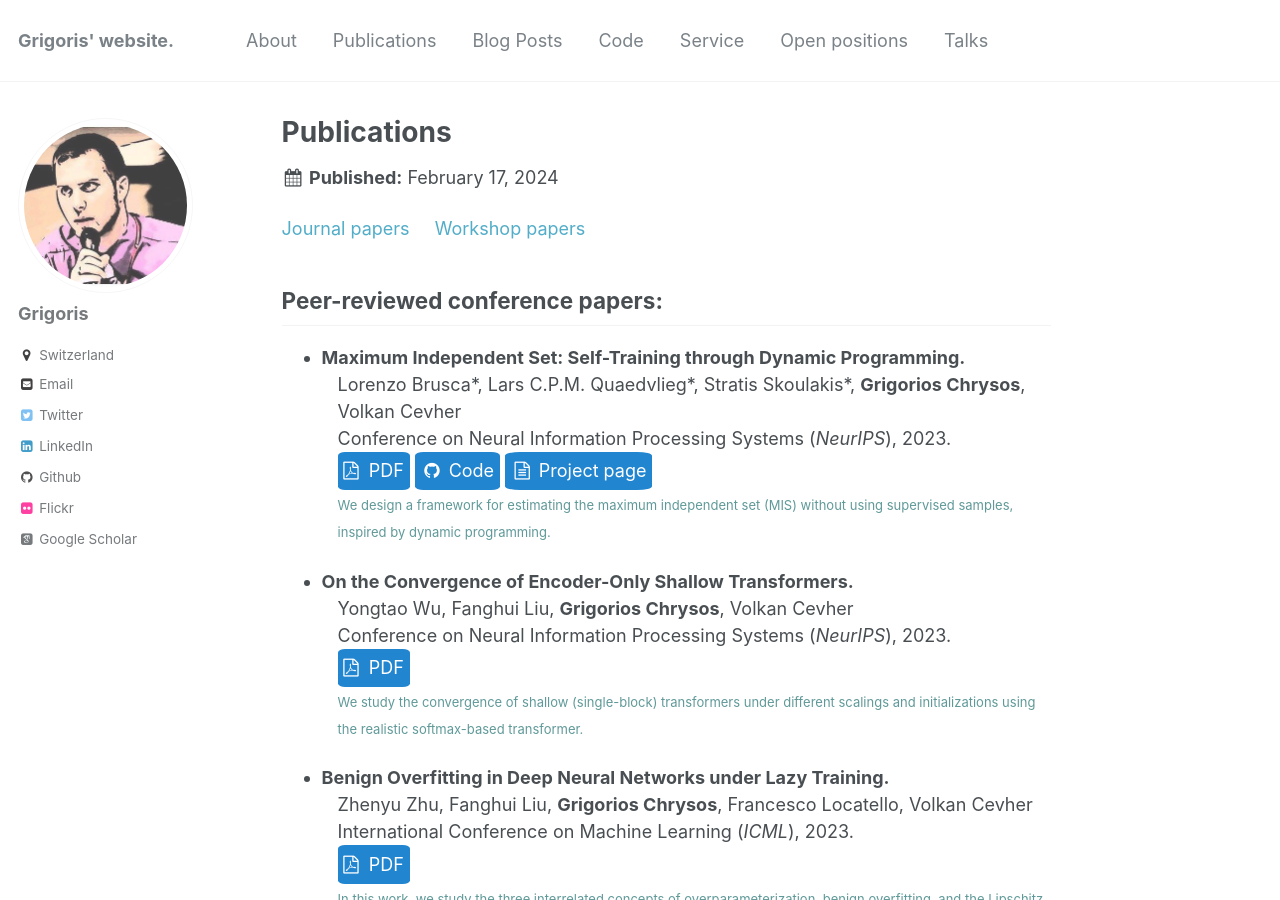
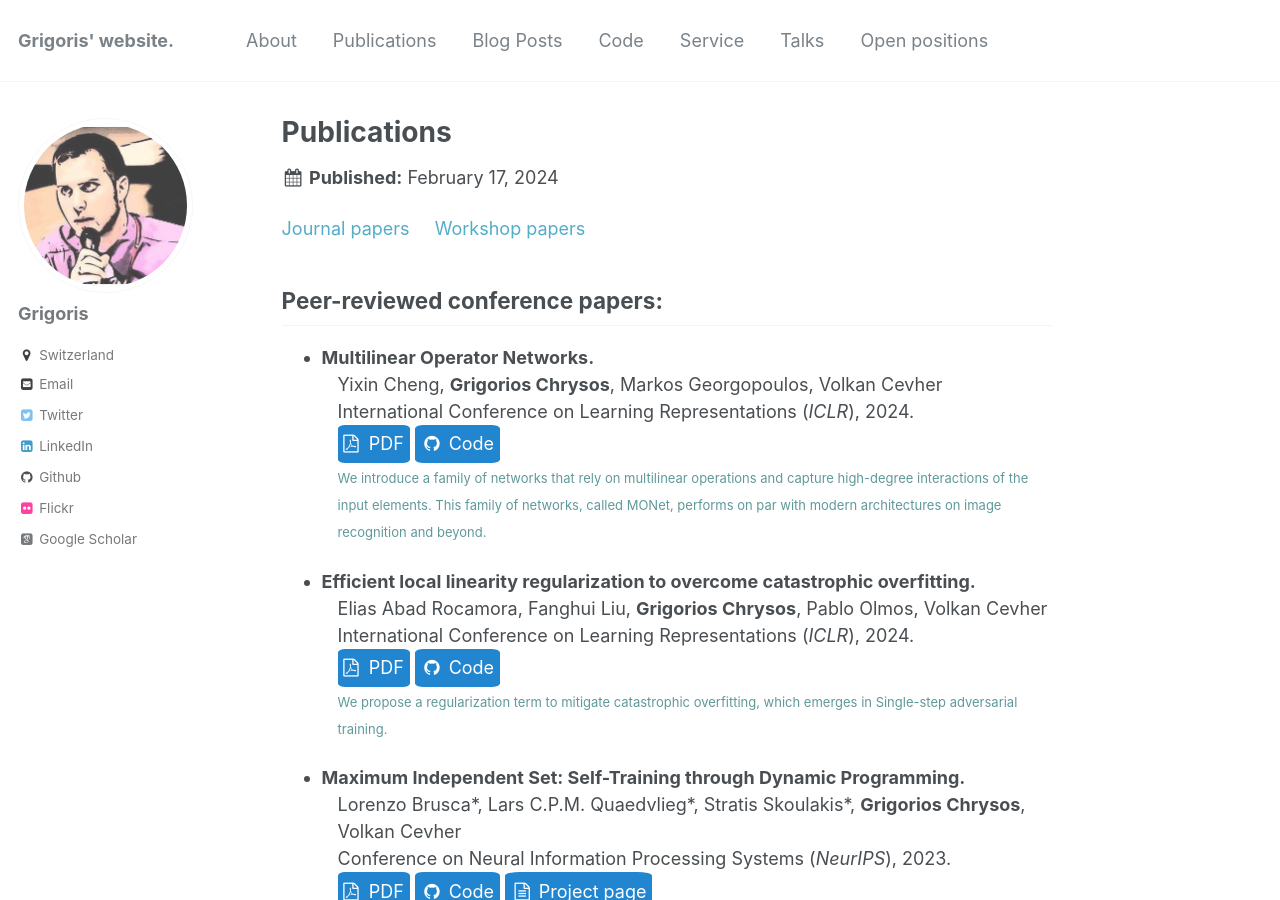
Before and after one commit to grigorisg9gr/grigorisg9gr.github.io, a Jekyll site: the page built from _publications/index.html, in a window 1280 px wide and 900 px high. Built offline with Jekyll 4.4.1, drawn with Linux system fonts in a browser that asks for light colours; some web fonts are replaced.

Commit message:
Add the first iclr papers.

```diff
--- a/_data/navigation.yml
+++ b/_data/navigation.yml
@@ -18,11 +18,11 @@ main:
   - title: "Service"
     url: /_pages/service/index.html
 
+  - title: "Talks"
+    url: /_pages/talks/index.html
+
   - title: "Open positions"
     url: /_pages/open_positions/index.html
 
-  - title: "Talks"
-    url: /_pages/talks/index.html
-
   #- title: "CV"
   #  url: /cv/
--- a/_pages/code/index.html
+++ b/_pages/code/index.html
@@ -22,6 +22,7 @@ comments: false
                               </ul>
                   </li>
 
+		  <li><a href="https://github.com/LIONS-EPFL/ELLE">Source code</a> for our work (on ICLR'24) on avoiding catastrophic overfitting in single-step adversarial training.</li>
 		  <li><a href="https://github.com/LIONS-EPFL/dynamic-MIS">Source code</a> for our work (on NeurIPS'23) on the maximum independent set (MIS).</li>
 		  <li><a href="https://github.com/LIONS-EPFL/Federated_Learning_Covariate_Shift_Code">Source code</a> for our paper (TMLR'23) on federated learning with covariate shift.</li>
 		  <li><a href="https://github.com/LIONS-EPFL/class-focused-online-learning-code">Source code</a> for our paper (TMLR'23) on improving the worst class under adversarial training.</li>
--- a/_publications/index.html
+++ b/_publications/index.html
@@ -24,6 +24,30 @@ collection: publications
 <ul>
 
 
+<!---------------               ICLR 2024                --------------->
+
+
+<li><strong>Multilinear Operator Networks.</strong>
+    <div style="padding-left: 16px">
+      <p>Yixin Cheng, <strong>Grigorios Chrysos</strong>, Markos Georgopoulos, Volkan Cevher<br>
+      International Conference on Learning Representations (<em>ICLR</em>), 2024. <br>
+      <a style="color: white; text-decoration: none;" href="https://arxiv.org/pdf/2401.17992.pdf"><span class="buttong button-round"> <i class="fa fa-file-pdf-o" aria-hidden="true"></i> &nbsp;PDF</span></a>
+      <a style="color: white; text-decoration: none;" href="#"><span class="buttong button-round"> <i class="fa fa-fw fa-github" aria-hidden="true"></i>&nbsp;Code</span></a><br>
+      <span style="color: #609999; font-size: 13px; line-height: 13px;">We introduce a family of networks that rely on multilinear operations and capture high-degree interactions of the input elements. This family of networks, called MONet, performs on par with modern architectures on image recognition and beyond.</span></p> <!-- https://arxiv.org/pdf/2401.17992.pdf -->
+    </div></li>
+
+
+<li><strong>Efficient local linearity regularization to overcome catastrophic overfitting.</strong>
+    <div style="padding-left: 16px">
+      <p>Elias Abad Rocamora, Fanghui Liu, <strong>Grigorios Chrysos</strong>, Pablo Olmos, Volkan Cevher<br>
+      International Conference on Learning Representations (<em>ICLR</em>), 2024. <br>
+      <a style="color: white; text-decoration: none;" href="https://arxiv.org/pdf/2401.11618.pdf"><span class="buttong button-round"> <i class="fa fa-file-pdf-o" aria-hidden="true"></i> &nbsp;PDF</span></a>
+      <a style="color: white; text-decoration: none;" href="https://github.com/LIONS-EPFL/ELLE"><span class="buttong button-round"> <i class="fa fa-fw fa-github" aria-hidden="true"></i>&nbsp;Code</span></a><br>
+      <span style="color: #609999; font-size: 13px; line-height: 13px;">We propose a regularization term to mitigate catastrophic overfitting, which emerges in Single-step adversarial training.</span></p> <!-- https://arxiv.org/pdf/2401.11618.pdf -->
+    </div></li>
+
+
+<!---------------         End of ICLR 2024               --------------->
 
 <li><strong>Maximum Independent Set: Self-Training through Dynamic Programming.</strong>
     <div style="padding-left: 16px">
```
Also changed, not shown: index.html (+10 -3 lines).
